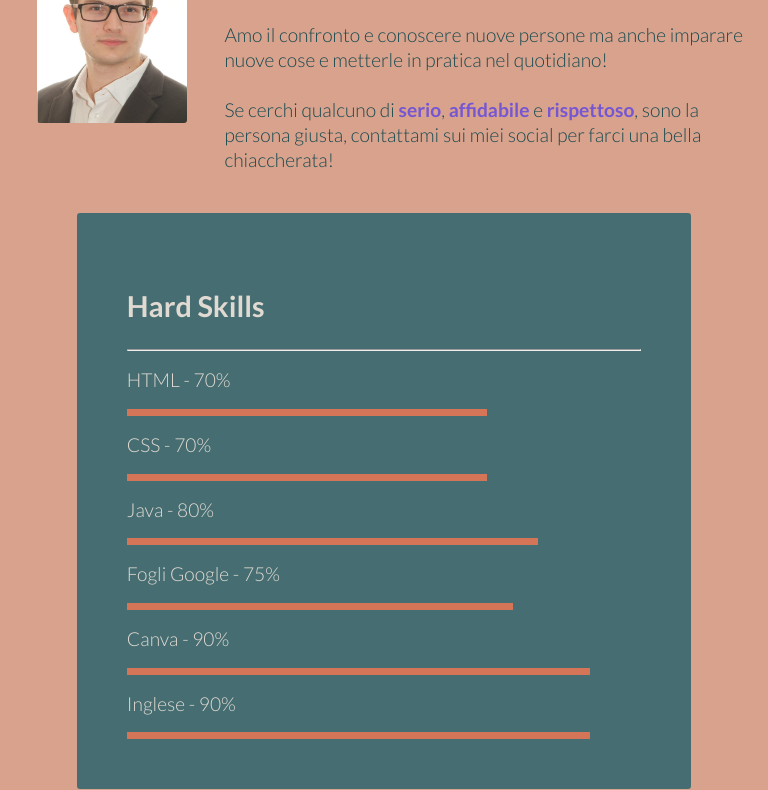
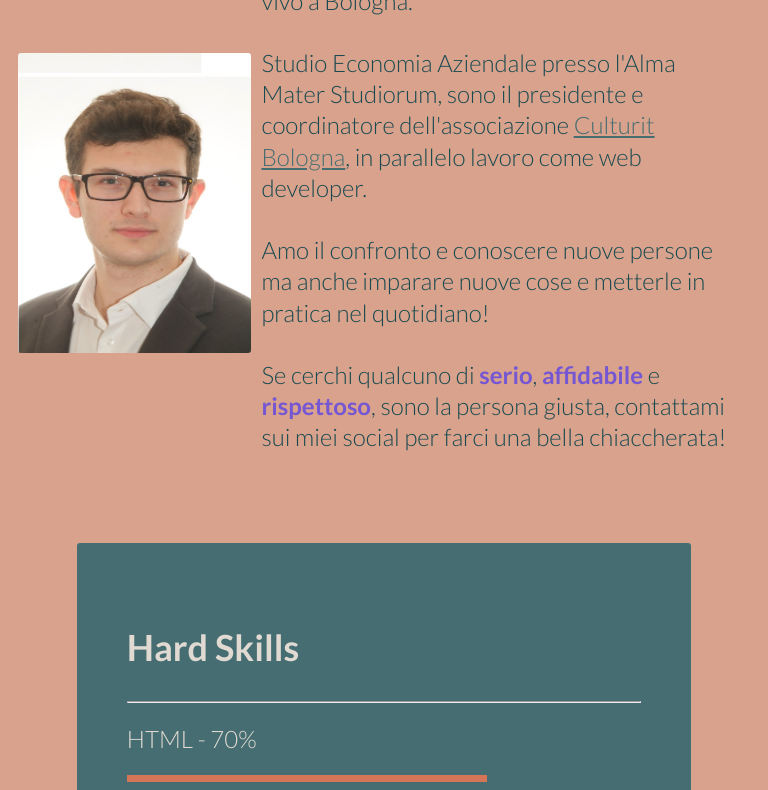
Before and after one commit to LVin100/vincent.legnani-HTML-e-CSS, a plain HTML site: page index.html in a window 768 px wide. Shown: the part 241-1031 px from the top of the page. Drawn offline with Linux system fonts and the light colour scheme.

Commit message:
responsiveness e altre piccole migliorie

```diff
--- a/assets/css/style.css
+++ b/assets/css/style.css
@@ -86,7 +86,7 @@ strong {
     display: flex;
     align-items: center;
     justify-content: space-between;
-    margin-bottom: 20px;;
+    margin-bottom: 20px;
 }
 .intro > div {
     margin: 10px;
@@ -175,6 +175,10 @@ ul {
     .intro {
         flex-direction: column;
     }
+    .intro > div {
+        margin: 10px;
+        width: 80%;
+    }
     .intro > img {
         height: 180px;
         width: 140px;
@@ -189,12 +193,15 @@ ul {
 /*tablet*/
 @media only screen and (min-width:577px) and (max-width:960px) {
     body {
-        font-size: larger;
+        font-size: 24px;
         line-height: 1.3;
     }
+    .intro {
+        margin: 70px 8px;
+    }
     .intro > img {
-        height: 200px;
-        width: 150px;
+        height: 300px;
+        width: 250px;
         border-radius: 3px;
         margin: auto;
     }
@@ -211,7 +218,9 @@ ul {
         font-size: 24px;
         line-height: 1.5;
     }
-
+    .intro {
+        margin: 100px 10px;
+    }
     .intro > img {
         height: 300px;
         width: 250px;
--- a/index.html
+++ b/index.html
@@ -32,7 +32,7 @@
             Ciao, Mi chiamo <strong>Vincent Legnani</strong>, ho 21 anni e vivo a Bologna.<br>
             <br>
             Studio Economia Aziendale presso l'Alma Mater Studiorum, sono il presidente e coordinatore dell'associazione
-            <a class="links" href="https://culturit.org">Culturit Bologna</a>, in parallelo lavoro come web developer.<br>
+            <a class="links" href="https://culturit.org" target="_blank">Culturit Bologna</a>, in parallelo lavoro come web developer.<br>
             <br>
             Amo il confronto e conoscere nuove persone ma anche imparare nuove cose e metterle in pratica nel
             quotidiano!<br>
```
